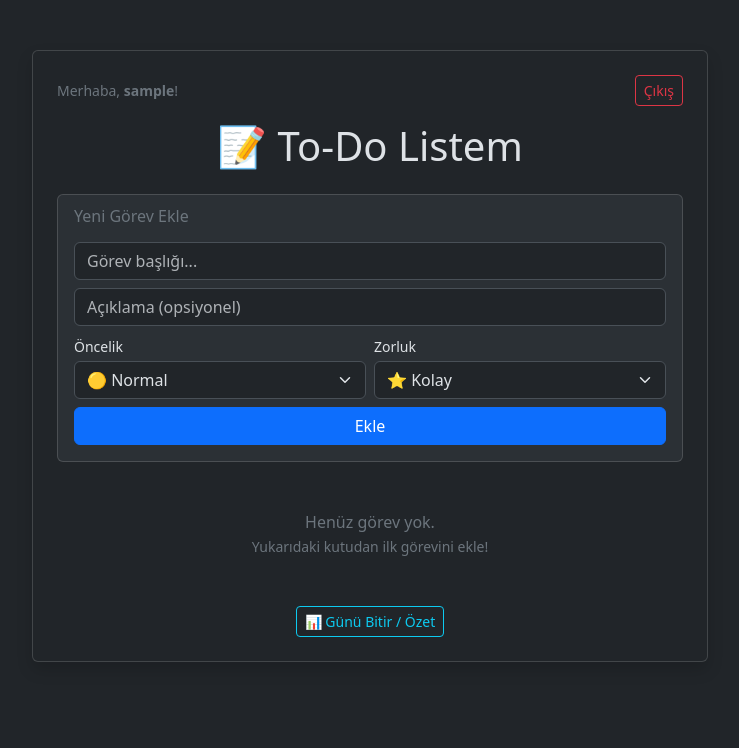
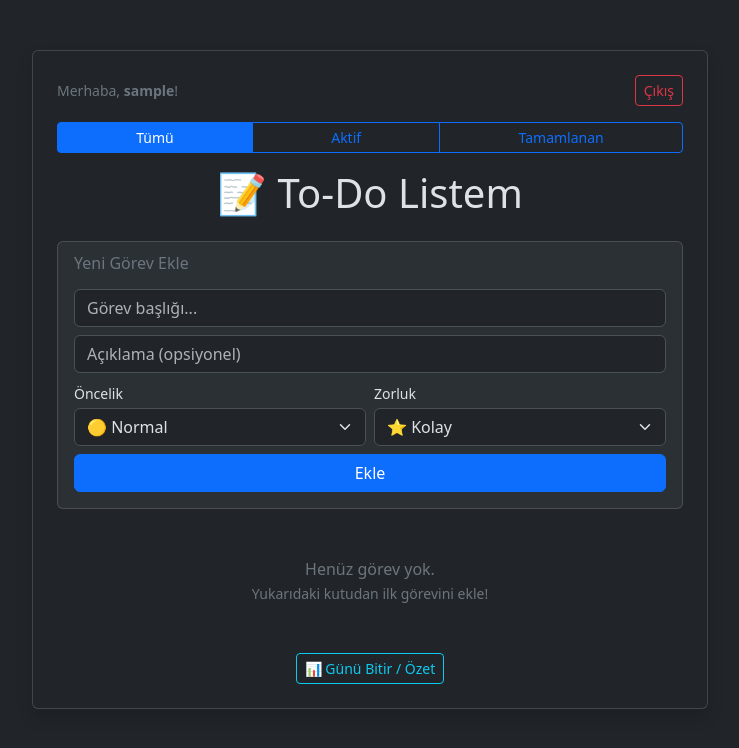
Before and after one commit to azrabaltali/todo-app, a Flask app: page /?filtre=tumu in a window 1280 px wide. Shown: the top 748 px of the page, without its empty margins (270-1009 px from the left). Run offline with Flask 3, Linux system fonts and the light colour scheme; the visitor is signed in with stand-in values (Sample User, id 1); data that the repository does not hold is empty.

Commit message:
filtreleme eklendi (tümü/aktif/tamamlanmış)

```diff
--- a/app.py
+++ b/app.py
@@ -1,6 +1,5 @@
-from flask import Flask, render_template, request, redirect, url_for
+from flask import Flask, render_template, request, redirect, url_for, flash
 from flask_sqlalchemy import SQLAlchemy
-from flask import Flask, render_template, request, redirect, url_for, flash
 from flask_login import (
     LoginManager,
     UserMixin,
@@ -60,11 +59,10 @@ class Gorev(db.Model):
 
 @app.route("/auth", methods=["GET", "POST"])
 def auth():
-    aktif_sekme = request.form.get("form_tipi", "giris")  # POST'ta hangi form gönderildi
+    aktif_sekme = request.form.get("form_tipi", "giris")
 
     if request.method == "POST":
         if aktif_sekme == "kayit":
-            # --- KAYIT İŞLEMİ ---
             email = request.form.get("email", "").strip().lower()
             kullanici_adi = request.form.get("kullanici_adi", "").strip()
             sifre = request.form.get("sifre", "")
@@ -100,7 +98,6 @@ def auth():
             return redirect(url_for("auth"))
 
         else:
-            # --- GİRİŞ İŞLEMİ ---
             email = request.form.get("email", "").strip().lower()
             sifre = request.form.get("sifre", "")
 
@@ -114,7 +111,6 @@ def auth():
             login_user(kullanici)
             return redirect(url_for("ana_sayfa"))
 
-    # GET isteği → formu göster
     return render_template("auth.html", aktif_sekme=aktif_sekme)
 
 
@@ -123,13 +119,24 @@ def cikis():
     logout_user()
     return redirect(url_for("auth"))
 
+
 # ---------------------- GÖREV ROUTE'LARI ---------------------- #
 
 @app.route("/")
 @login_required
 def ana_sayfa():
-    gorevler = Gorev.query.filter_by(kullanici_id=current_user.id).all()
-    return render_template("index.html", gorevler=gorevler)
+    filtre = request.args.get("filtre", "tumu")
+
+    sorgu = Gorev.query.filter_by(kullanici_id=current_user.id)
+
+    if filtre == "aktif":
+        sorgu = sorgu.filter_by(tamamlandi=False)
+    elif filtre == "tamamlanan":
+        sorgu = sorgu.filter_by(tamamlandi=True)
+
+    gorevler = sorgu.all()
+
+    return render_template("index.html", gorevler=gorevler, filtre=filtre)
 
 
 @app.route("/ekle", methods=["POST"])
--- a/templates/index.html
+++ b/templates/index.html
@@ -34,6 +34,22 @@
                     <a href="/cikis" class="btn btn-sm btn-outline-danger">Çıkış</a>
                 </div>
 
+                {# --- Filtre butonları --- #}
+                <div class="btn-group w-100 mb-3" role="group">
+                    <a href="/?filtre=tumu"
+                       class="btn btn-sm {% if filtre == 'tumu' %}btn-primary{% else %}btn-outline-primary{% endif %}">
+                        Tümü
+                    </a>
+                    <a href="/?filtre=aktif"
+                       class="btn btn-sm {% if filtre == 'aktif' %}btn-primary{% else %}btn-outline-primary{% endif %}">
+                        Aktif
+                    </a>
+                    <a href="/?filtre=tamamlanan"
+                       class="btn btn-sm {% if filtre == 'tamamlanan' %}btn-primary{% else %}btn-outline-primary{% endif %}">
+                        Tamamlanan
+                    </a>
+                </div>
+
                 <h1 class="card-title text-center mb-4">📝 To-Do Listem</h1>
 
                 {# --- Yeni görev ekleme formu --- #}
@@ -43,8 +59,8 @@
 
                         <form action="/ekle" method="POST">
                             <div class="mb-2">
-                                <input type="text" name="baslik" class="form-control" placeholder="Görev başlığı..."
-                                    required>
+                                <input type="text" name="baslik" class="form-control"
+                                    placeholder="Görev başlığı..." required>
                             </div>
 
                             <div class="mb-2">
@@ -112,21 +128,25 @@
 
                                 <div class="d-flex align-items-center gap-2 mt-2">
                                     <div class="progress flex-grow-1" style="height: 8px;">
-                                        {% if gorev.ilerleme <= 33 %} <div class="progress-bar bg-danger"
-                                            role="progressbar" style="width: {{ gorev.ilerleme }}%;"
-                                            aria-valuenow="{{ gorev.ilerleme }}" aria-valuemin="0" aria-valuemax="100">
-                                    </div>
-                                    {% elif gorev.ilerleme <= 66 %} <div class="progress-bar bg-info" role="progressbar"
-                                        style="width: {{ gorev.ilerleme }}%;" aria-valuenow="{{ gorev.ilerleme }}"
-                                        aria-valuemin="0" aria-valuemax="100">
-                                </div>
-                                {% elif gorev.ilerleme <= 99 %} <div class="progress-bar bg-warning" role="progressbar"
-                                    style="width: {{ gorev.ilerleme }}%;" aria-valuenow="{{ gorev.ilerleme }}"
-                                    aria-valuemin="0" aria-valuemax="100">
-                            </div>
+                                        {% if gorev.ilerleme <= 33 %}
+                                        <div class="progress-bar bg-danger" role="progressbar"
+                                            style="width: {{ gorev.ilerleme }}%;"
+                                            aria-valuenow="{{ gorev.ilerleme }}"
+                                            aria-valuemin="0" aria-valuemax="100"></div>
+                                        {% elif gorev.ilerleme <= 66 %}
+                                        <div class="progress-bar bg-info" role="progressbar"
+                                            style="width: {{ gorev.ilerleme }}%;"
+                                            aria-valuenow="{{ gorev.ilerleme }}"
+                                            aria-valuemin="0" aria-valuemax="100"></div>
+                                        {% elif gorev.ilerleme <= 99 %}
+                                        <div class="progress-bar bg-warning" role="progressbar"
+                                            style="width: {{ gorev.ilerleme }}%;"
+                                            aria-valuenow="{{ gorev.ilerleme }}"
+                                            aria-valuemin="0" aria-valuemax="100"></div>
                                         {% else %}
                                         <div class="progress-bar bg-success" role="progressbar"
-                                style="width: {{ gorev.ilerleme }}%;" aria-valuenow="{{ gorev.ilerleme }}"
+                                            style="width: {{ gorev.ilerleme }}%;"
+                                            aria-valuenow="{{ gorev.ilerleme }}"
                                             aria-valuemin="0" aria-valuemax="100"></div>
                                         {% endif %}
                                     </div>
@@ -134,11 +154,13 @@
 
                                     <form action="/ilerleme/{{ gorev.id }}" method="POST">
                                         <input type="hidden" name="degisim" value="-10">
-                            <button type="submit" class="btn btn-sm btn-outline-secondary py-0 px-2">−10</button>
+                                        <button type="submit"
+                                            class="btn btn-sm btn-outline-secondary py-0 px-2">−10</button>
                                     </form>
                                     <form action="/ilerleme/{{ gorev.id }}" method="POST">
                                         <input type="hidden" name="degisim" value="10">
-                            <button type="submit" class="btn btn-sm btn-outline-secondary py-0 px-2">+10</button>
+                                        <button type="submit"
+                                            class="btn btn-sm btn-outline-secondary py-0 px-2">+10</button>
                                     </form>
                                 </div>
                             </div>
@@ -163,8 +185,16 @@
                 </ul>
                 {% else %}
                 <div class="text-center text-secondary py-4">
+                    {% if filtre == "aktif" %}
+                    <p class="mb-0">Aktif görev yok.</p>
+                    <small>Ya hepsini bitirdin ya da hiç eklemedin 😉</small>
+                    {% elif filtre == "tamamlanan" %}
+                    <p class="mb-0">Tamamlanan görev yok.</p>
+                    <small>Hadi bir şeyler bitir!</small>
+                    {% else %}
                     <p class="mb-0">Henüz görev yok.</p>
                     <small>Yukarıdaki kutudan ilk görevini ekle!</small>
+                    {% endif %}
                 </div>
                 {% endif %}
 
```
Lines whose indentation alone changed are shown as unchanged.
